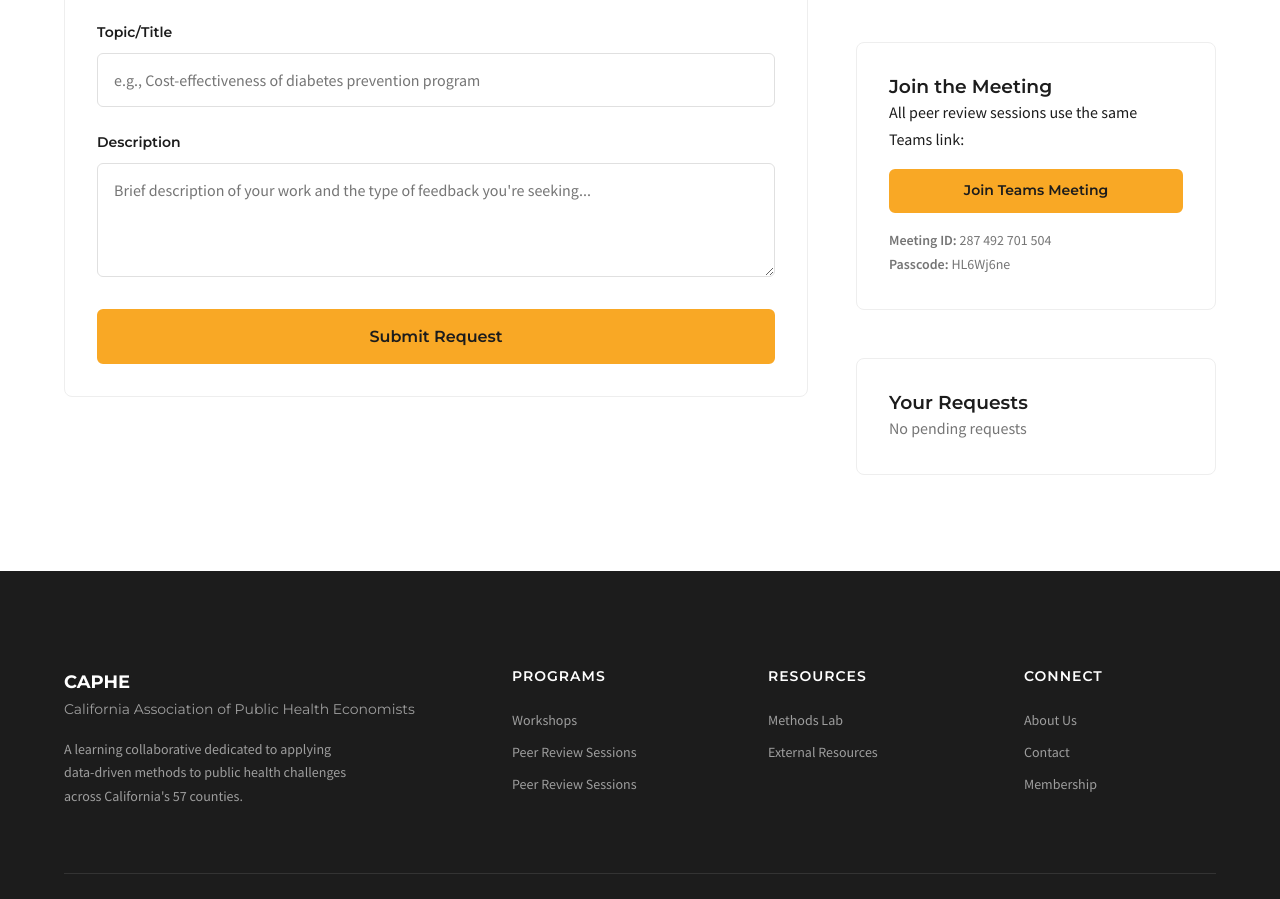
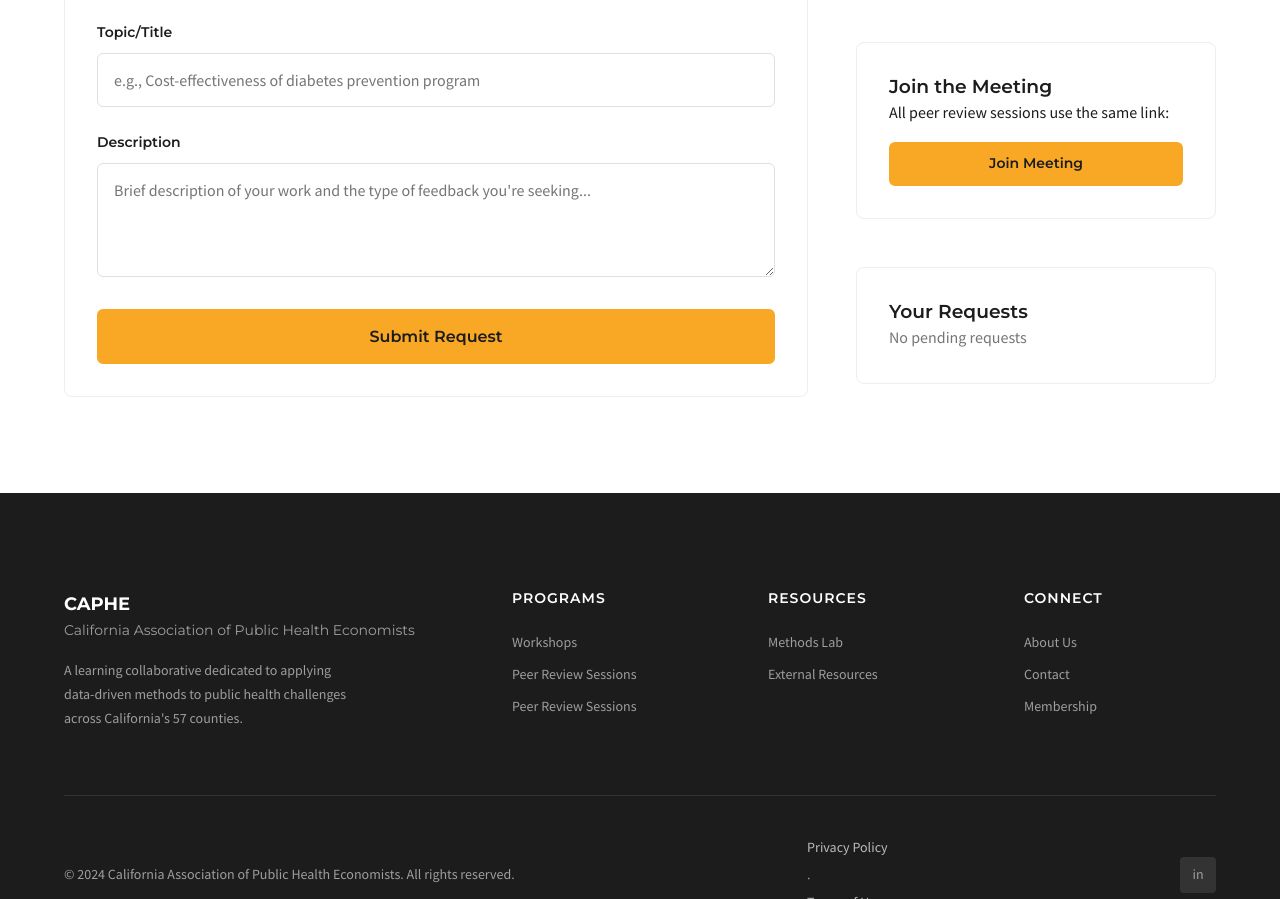
Before and after one commit to dphdame/caphe-website, a website: page public/peer-review.html in a window 1280 px wide. Shown: the part 991-1890 px from the top of the page. Drawn offline with nearby package versions, Linux system fonts and the light colour scheme.

Commit message:
Simplify meeting join card - remove Teams branding and credentials

```diff
--- a/public/peer-review.html
+++ b/public/peer-review.html
@@ -168,16 +168,12 @@
 
           <div class="card mt-lg">
             <h3>Join the Meeting</h3>
-            <p style="margin-bottom: var(--space-md);">All peer review sessions use the same Teams link:</p>
+            <p style="margin-bottom: var(--space-md);">All peer review sessions use the same link:</p>
             <a href="https://teams.microsoft.com/meet/287492701504?p=eYgONv4FfFHgoInOCo"
                target="_blank" rel="noopener"
                class="btn btn-primary" style="width: 100%; text-align: center;">
-              Join Teams Meeting
+              Join Meeting
             </a>
-            <div style="margin-top: var(--space-md); font-size: var(--font-size-sm); color: var(--color-text-muted);">
-              <p><strong>Meeting ID:</strong> 287 492 701 504</p>
-              <p><strong>Passcode:</strong> HL6Wj6ne</p>
-            </div>
           </div>
 
           <div class="card mt-lg">
```
